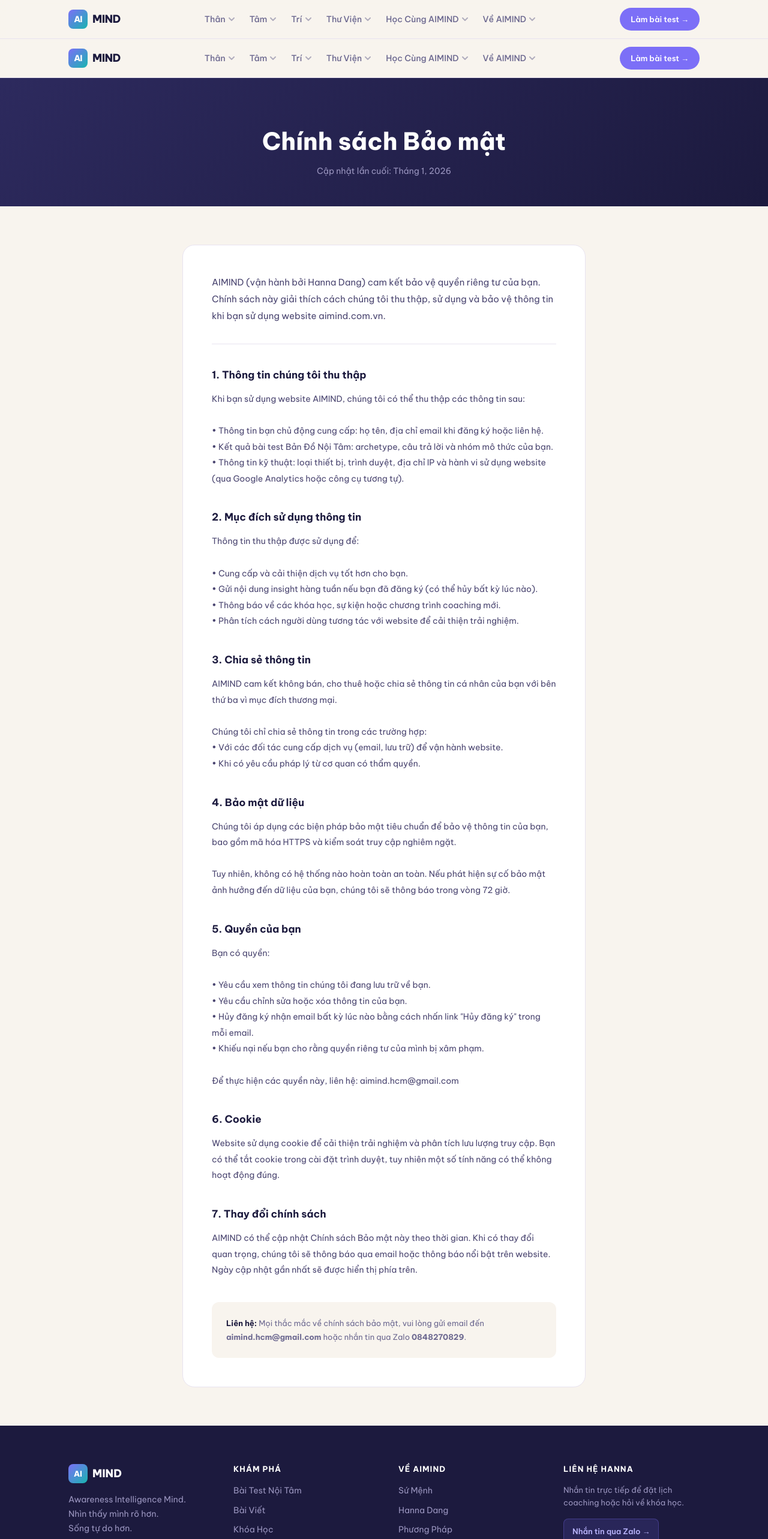
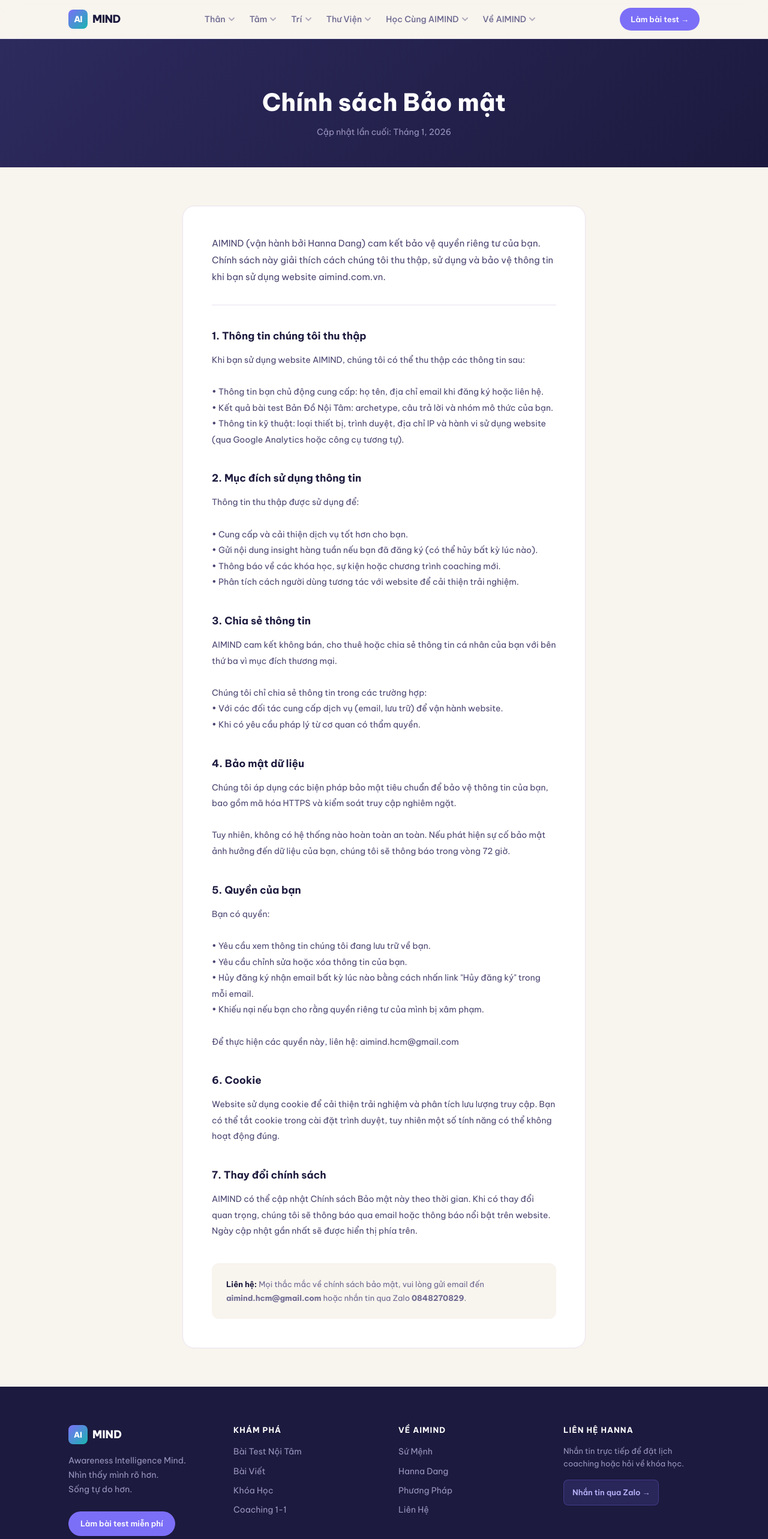
Before and after one commit to hangdt369-sys/aimind-website, a Next.js app: page /chinh-sach-bao-mat in a window 1280 px wide. Shown: the top 2566 px of the page at 60% size. Built offline with nearby package versions, Linux system fonts and the light colour scheme.

Commit message:
Fix duplicated layout on privacy page

```diff
--- a/src/app/chinh-sach-bao-mat/page.tsx
+++ b/src/app/chinh-sach-bao-mat/page.tsx
@@ -1,5 +1,3 @@
-import Navbar from "@/components/shared/Navbar";
-import Footer from "@/components/shared/Footer";
 
 const sections = [
   {
@@ -56,9 +54,7 @@ Tuy nhiên, không có hệ thống nào hoàn toàn an toàn. Nếu phát hiệ
 
 export default function ChinhSachBaoMatPage() {
   return (
-    <>
-      <Navbar />
-      <main style={{ flex: 1, backgroundColor: "#F8F4EE", minHeight: "calc(100vh - 64px)" }}>
+    <main style={{ flex: 1, backgroundColor: "#F8F4EE", minHeight: "calc(100vh - 64px)" }}>
         {/* Header */}
         <section
           style={{
@@ -153,8 +149,6 @@ export default function ChinhSachBaoMatPage() {
             </div>
           </div>
         </section>
-      </main>
-      <Footer />
-    </>
+    </main>
   );
 }
```
